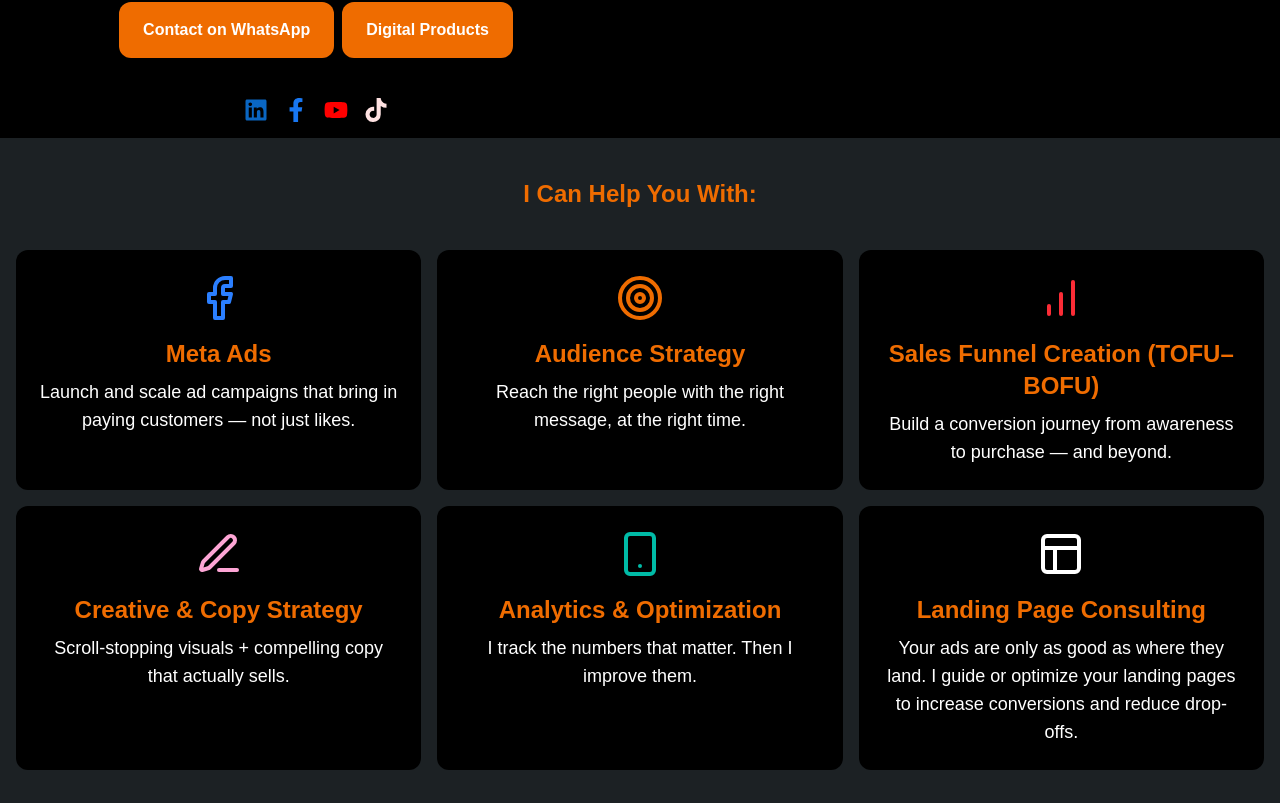
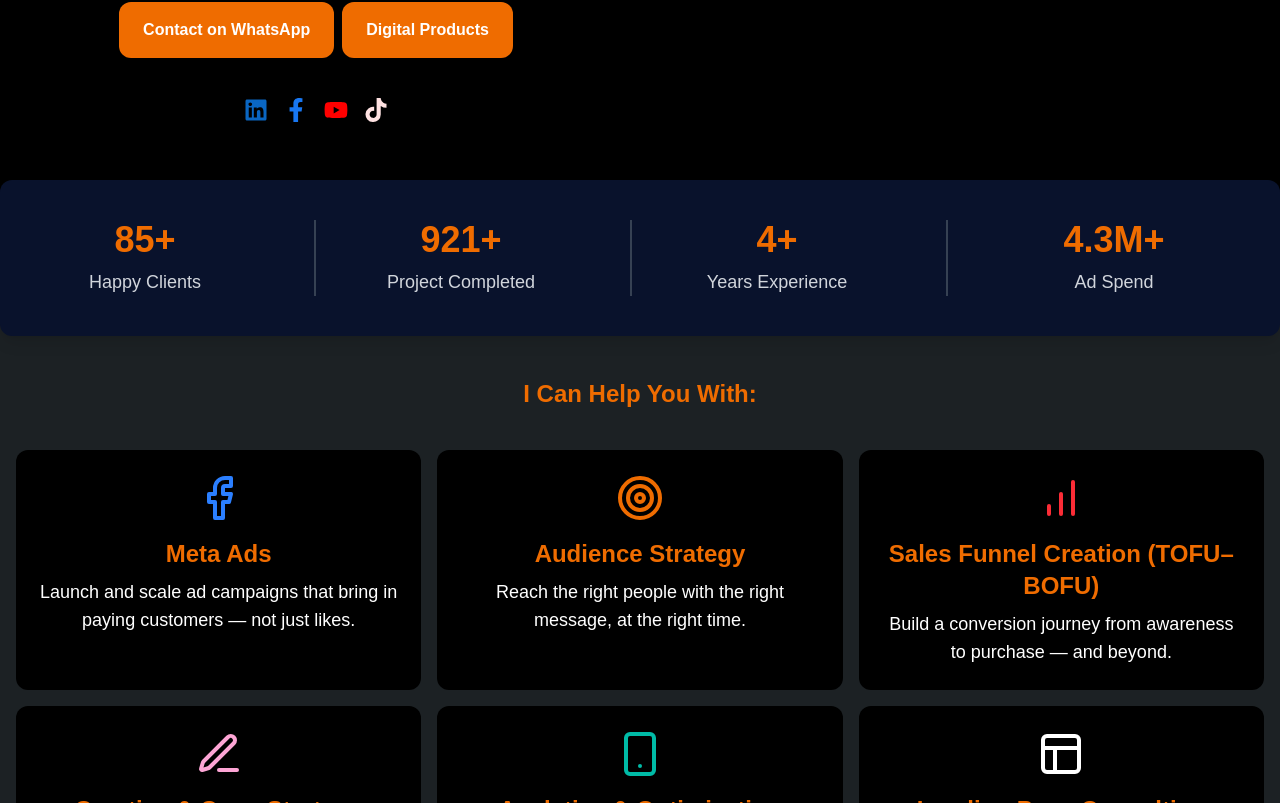
Before and after one commit to jakariait/RifatPortfolio, a Next.js app: page / in a window 1280 px wide. Shown: the part 997-1800 px from the top of the page. Built offline with nearby package versions, Linux system fonts and the light colour scheme.

Commit message:
Stats Added

```diff
--- a/package.json
+++ b/package.json
@@ -16,6 +16,7 @@
     "lucide-react": "^0.510.0",
     "next": "15.3.2",
     "react": "^19.0.0",
+    "react-countup": "^6.5.3",
     "react-dom": "^19.0.0",
     "react-icons": "^5.5.0",
     "swiper": "^11.2.6"
--- a/src/app/page.js
+++ b/src/app/page.js
@@ -14,6 +14,7 @@ import CallToAction from "@/component/ssr/CallToAction";
 import ScrollToTop from "@/component/csr/ScrollToTop";
 import GTMPageView from "@/component/csr/GTMPageView";
 import WhatsAppButton from "@/component/csr/WhatsAppButton";
+import Stats from "@/component/csr/Stats";
 
 export default function Home() {
   return (
@@ -21,7 +22,9 @@ export default function Home() {
       <GTMPageView/>
       <Navbar />
       <Hero />
-      <Services />
+        <Stats />
+
+        <Services />
       <Clients />
       <Testimonial />
       <Results />
--- /dev/null
+++ b/src/component/csr/Stats.jsx
@@ -0,0 +1,48 @@
+"use client";
+
+import CountUp from "react-countup";
+
+export default function Stats() {
+  const stats = [
+    { label: "Happy Clients", value: 85 },
+    { label: "Project Completed", value: 921 },
+    { label: "Years Experience", value: 4 },
+    { label: "Ad Spend", value: 4.3, suffix: "M" },
+  ];
+
+  return (
+    <div className="absolute left-1/2 -translate-x-1/2 -translate-y-1/2 bg-[#09122C] z-10 w-full xl:container xl:mx-auto md:rounded-xl shadow-lg">
+      <div className="grid grid-cols-2 md:grid-cols-4 py-10 gap-4 px-4">
+        {stats.map((stat, index) => {
+          const isLast = index === stats.length - 1;
+          const isSecondInSmall = index === 1;
+          const borderClass =
+            !isLast && !isSecondInSmall
+              ? "border-r-2 border-gray-700 md:pr-10"
+              : isSecondInSmall
+                ? "md:border-r-2 md:border-gray-700 md:pr-10"
+                : "";
+
+          return (
+            <div key={index} className="text-center">
+              <div
+                className={`flex flex-col items-center gap-2 ${borderClass}`}
+              >
+                <p className="text-3xl md:text-4xl font-bold text-[#EF6C00]">
+                  <CountUp
+                    start={0}
+                    end={stat.value}
+                    duration={2}
+                    decimals={stat.value % 1 !== 0 ? 1 : 0}
+                  />
+                  {stat.suffix || ""}+
+                </p>
+                <p className="md:text-lg text-gray-300">{stat.label}</p>
+              </div>
+            </div>
+          );
+        })}
+      </div>
+    </div>
+  );
+}
--- a/src/component/ssr/Hero.jsx
+++ b/src/component/ssr/Hero.jsx
@@ -17,7 +17,7 @@ const listItems = [
 
 const Hero = () => {
   return (
-    <div id="about" className="bg-black animated-bg scroll-mt-10">
+    <div id="about" className="bg-black animated-bg scroll-mt-10 pb-30 ">
       <div className="xl:container xl:mx-auto grid grid-cols-1 lg:grid-cols-2 gap-4 items-center justify-center">
         {/* Left Content */}
         <div className="text-white p-4 flex-1 flex flex-col justify-center gap-10">
--- a/src/component/ssr/Services.jsx
+++ b/src/component/ssr/Services.jsx
@@ -37,7 +37,7 @@ const services = [
 
 const Services = () => {
   return (
-    <div className="bg-[#1C2124] text-white px-4 pt-10 pb-10">
+    <div className="bg-[#1C2124] text-white px-4 pt-35 md:pt-30 pb-10 pt">
       <div className="xl:container xl:mx-auto text-center">
         <h2 className="text-xl md:text-2xl font-bold text-[#EF6C00] mb-10">I Can Help You With:</h2>
 
```
Also changed, not shown: 1 other file (tests, documents, lock files or other folders).
